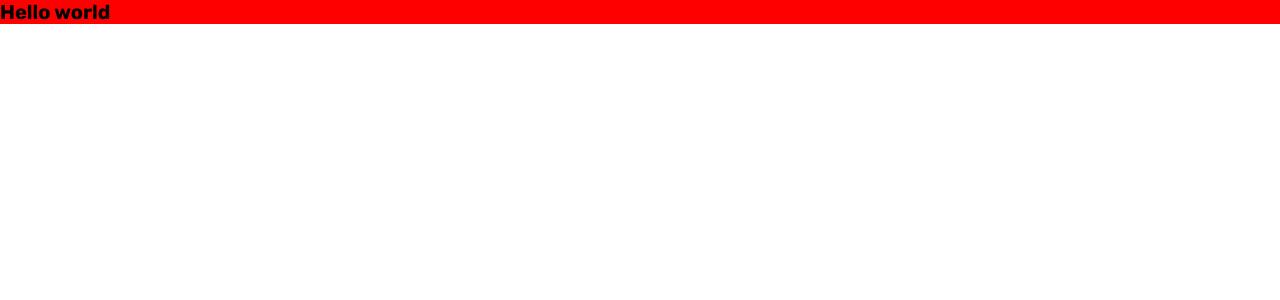
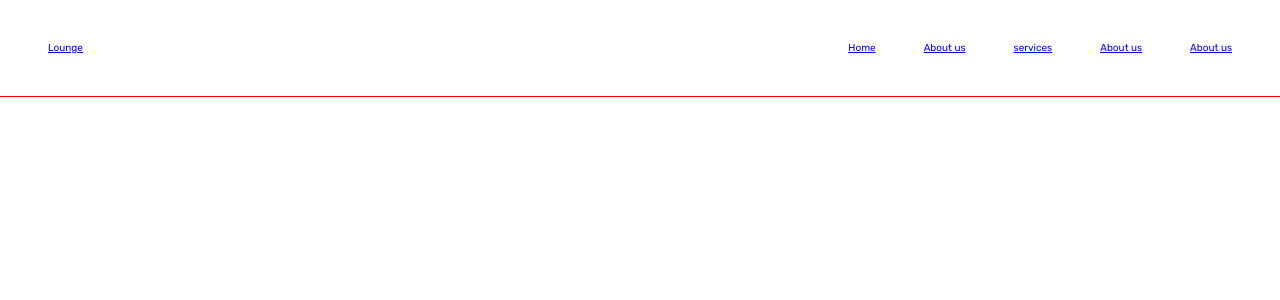
Before and after one commit to kenmusau/lounge-link-client, a React (Vite) app: page / in a window 1280 px wide. Shown: the top 300 px of the page. Built offline with nearby package versions, Linux system fonts and the light colour scheme; the HTML template or start-up script is replaced by a standard one.

Commit message:
add home header

```diff
--- a/src/components/LandingPage/Home.css
+++ b/src/components/LandingPage/Home.css
@@ -1,3 +1,28 @@
-.app {
-  background-color: red;
+/* .home {
+  background-image: linear-gradient(to bottom, #f8f9fa, #fdf1e6);
+} */
+
+.home-section-header {
+  display: flex;
+  justify-content: space-between;
+  align-items: center;
+  height: 9.6rem;
+  padding: 0 4.8rem;
+
+  outline: 1px solid red;
 }
+
+.home-nav-list {
+  display: flex;
+  justify-content: space-between;
+  align-items: center;
+  gap: 4.8rem;
+
+  list-style: none;
+}
+
+/* - FONT SIZE SYSTEM (px)
+10 / 12 / 14 / 16 / 18 / 20 / 24 / 30 / 36 / 44 / 52 / 62 / 74 / 86 / 98
+
+-SPACING SYSTEM (px)
+2 / 4 / 8 / 12 / 16 / 24 / 32 / 48 / 64 / 80 / 96 / 128 */
--- a/src/components/LandingPage/Home.jsx
+++ b/src/components/LandingPage/Home.jsx
@@ -1,8 +1,41 @@
 import "./Home.css";
 function Home() {
   return (
-    <div className="app">
-      <h1>Hello world</h1>
+    <div className="home">
+      <header className="home-section-header">
+        <a href="#" className="home-logo">
+          Lounge
+        </a>
+        <nav className="home-nav">
+          <ul className="home-nav-list">
+            <li>
+              <a className="home-nav-link" href="#">
+                Home
+              </a>
+            </li>
+            <li>
+              <a className="home-nav-link" href="#">
+                About us
+              </a>
+            </li>
+            <li>
+              <a className="home-nav-link" href="#">
+                services
+              </a>
+            </li>
+            <li>
+              <a className="home-nav-link" href="#">
+                About us
+              </a>
+            </li>
+            <li>
+              <a className="home-nav-link" href="#">
+                About us
+              </a>
+            </li>
+          </ul>
+        </nav>
+      </header>
     </div>
   );
 }
```
